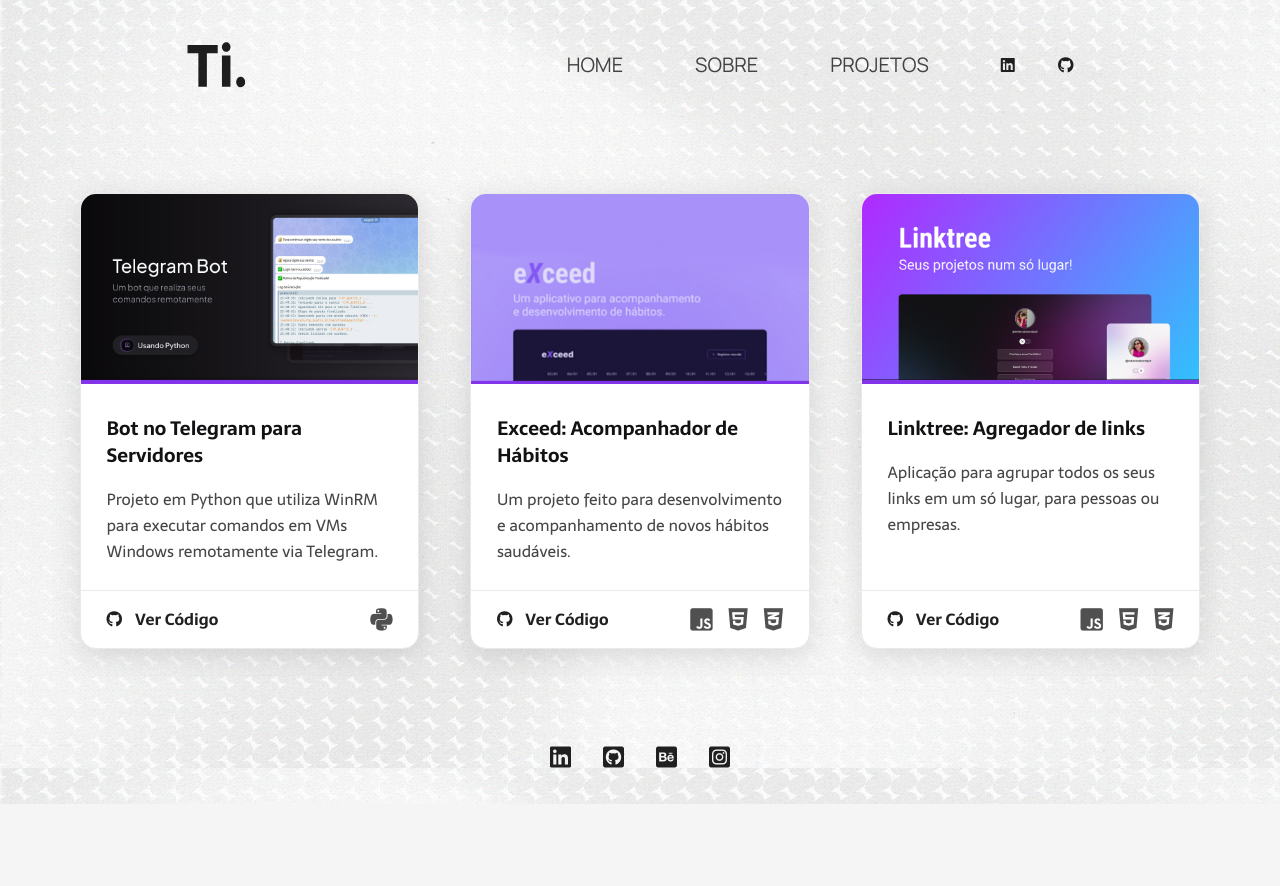
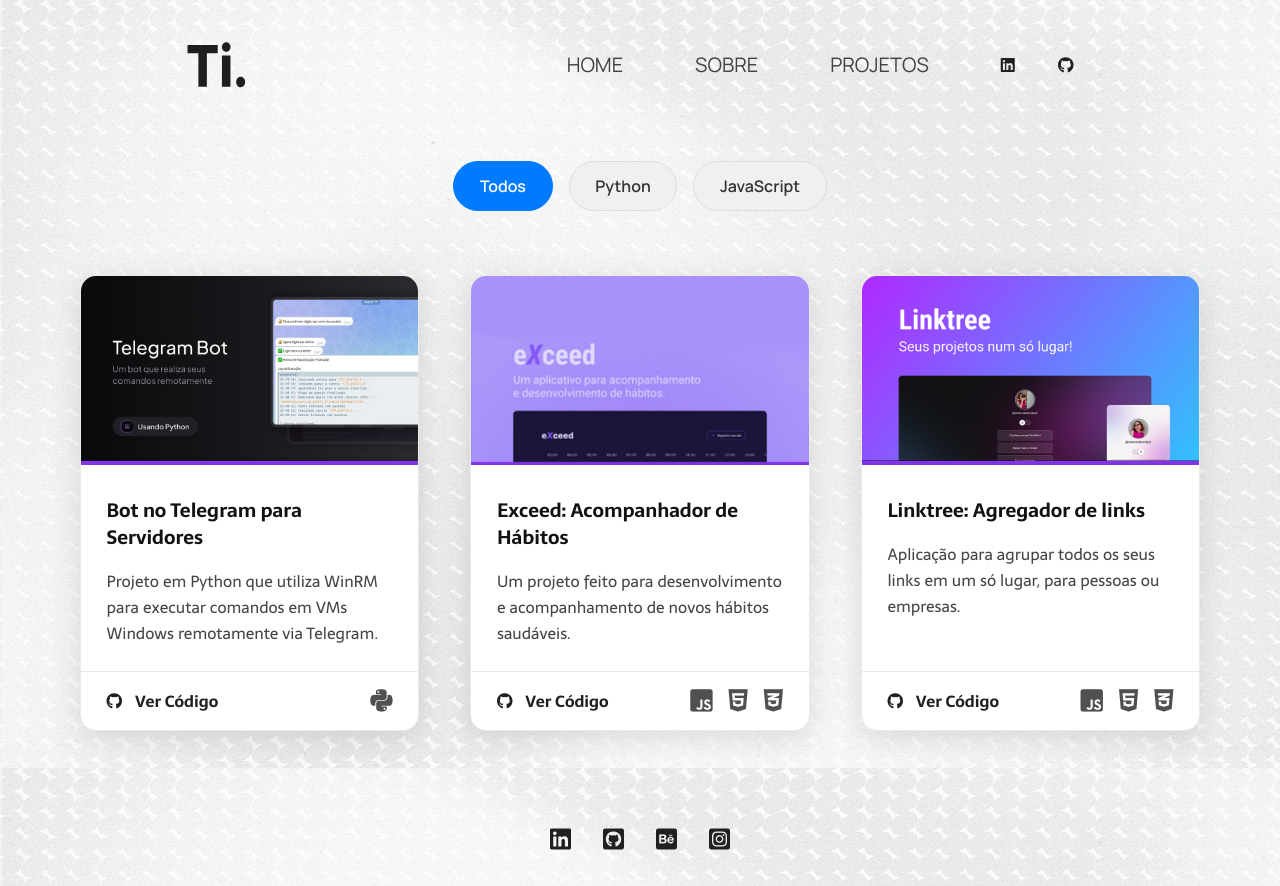
Before and after one commit to juanverdan/portfolioPage, a website: page pages/projects.html in a window 1280 px wide. Before the commit the page ends 804 px from the top, so only its background shows below. Drawn offline with Linux system fonts and the light colour scheme; files whose address does not match are found by name.

Commit message:
Adicionando Filtro a Aba Projetos

```diff
--- a/css/projects.css
+++ b/css/projects.css
@@ -2,6 +2,39 @@
 main {
   padding-inline: 4rem;
 }
+
+/* --- ESTILOS PARA OS BOTÕES DE FILTRO --- */
+.filter-container {
+  display: flex;
+  justify-content: center;
+  gap: 1rem;
+  margin: 2rem 0 4rem 0; /* Espaçamento acima e abaixo dos botões */
+}
+
+.filter-btn {
+  padding: 0.8rem 1.6rem;
+  font-family: "Manrope", sans-serif;
+  font-size: 1rem;
+  font-weight: 600;
+  color: #333;
+  background-color: #f0f0f0;
+  border: 1px solid #ddd;
+  border-radius: 2rem; /* Deixa os botões arredondados */
+  cursor: pointer;
+  transition: all 0.3s ease;
+}
+
+.filter-btn:hover {
+  background-color: #e0e0e0;
+}
+
+/* Estilo do botão ATIVO (quando está selecionado) */
+.filter-btn.active {
+  background-color: #007bff;
+  color: #ffffff;
+  border-color: #007bff;
+}
+/* --- FIM DOS ESTILOS DE FILTRO --- */
 
 section.cards {
   margin: 4rem auto; /* Centraliza a seção */
@@ -57,7 +90,6 @@ section.cards {
   flex-grow: 1;
 }
 
-/* --- NOVA ESTRUTURA DO RODAPÉ DO CARD --- */
 .card-footer {
   display: flex;
   justify-content: space-between;
@@ -112,6 +144,7 @@ footer a:hover {
   color: #007bff;
 }
 
+/* --- MÍDIA QUERIES --- */
 @media (max-width: 1024px) {
   :root {
     font-size: 50%;
--- a/js/projects.js
+++ b/js/projects.js
@@ -1,3 +1,4 @@
+// --- LÓGICA DO MENU HAMBÚRGUER ---
 const hamburguer = document.querySelector(".hamburguer")
 const navMenu = document.querySelector(".nav-menu")
 
@@ -5,3 +6,36 @@ hamburguer.addEventListener("click", () => {
   hamburguer.classList.toggle("active")
   navMenu.classList.toggle("active")
 })
+
+// --- LÓGICA DO FILTRO DE PROJETOS ---
+// Garante que o código do filtro só rode se estivermos na página de projetos
+if (document.querySelector(".filter-container")) {
+  // 1. Seleciona todos os botões de filtro e todos os cards de projeto.
+  const filterButtons = document.querySelectorAll(".filter-btn")
+  const projectCards = document.querySelectorAll(".cards .card") // Seletor mais específico
+
+  // 2. Adiciona um "ouvinte" de clique para cada botão.
+  filterButtons.forEach((button) => {
+    button.addEventListener("click", () => {
+      // Remove a classe 'active' de todos os botões para limpar o estado anterior.
+      filterButtons.forEach((btn) => btn.classList.remove("active"))
+      // Adiciona a classe 'active' apenas no botão que foi clicado.
+      button.classList.add("active")
+
+      // Pega o valor do filtro do botão clicado (ex: "python", "javascript", "all").
+      const filterValue = button.getAttribute("data-filter")
+
+      // 3. Passa por cada card de projeto para decidir se ele deve ser mostrado ou escondido.
+      projectCards.forEach((card) => {
+        const cardCategory = card.getAttribute("data-category")
+
+        // Se o filtro for "all" OU a categoria do card for a mesma do filtro...
+        if (filterValue === "all" || cardCategory === filterValue) {
+          card.style.display = "flex" // Mostra o card.
+        } else {
+          card.style.display = "none" // Esconde o card.
+        }
+      })
+    })
+  })
+}
--- a/pages/projects.html
+++ b/pages/projects.html
@@ -69,8 +69,14 @@
     </header>
 
     <main>
+      <div class="filter-container">
+        <button class="filter-btn active" data-filter="all">Todos</button>
+        <button class="filter-btn" data-filter="python">Python</button>
+        <button class="filter-btn" data-filter="javascript">JavaScript</button>
+      </div>
+
       <section class="cards">
-        <div class="card">
+        <div class="card" data-category="python">
           <a href="https://github.com/juanverdan/telegram_bot" target="_blank">
             <img
               src="../assets/telegram_bot.jpg"
@@ -99,7 +105,7 @@
           </div>
         </div>
 
-        <div class="card">
+        <div class="card" data-category="javascript">
           <a href="https://juanverdan.github.io/exceel/" target="_blank">
             <img
               src="../assets/exceed.jpg"
@@ -115,7 +121,7 @@
           </div>
           <div class="card-footer">
             <a
-              href="https://github.com/jaunverdan/exceel"
+              href="https://github.com/juanverdan/exceel"
               target="_blank"
               class="repo-link"
             >
@@ -130,7 +136,7 @@
           </div>
         </div>
 
-        <div class="card">
+        <div class="card" data-category="javascript">
           <a href="https://juanverdan.github.io/linktree/" target="_blank">
             <img
               src="../assets/linkedtree.jpg"
@@ -189,6 +195,6 @@
       ></a>
     </footer>
 
-    <script type="text/javascript" src="../js/home.js"></script>
+    <script type="text/javascript" src="../js/projects.js"></script>
   </body>
 </html>
```
